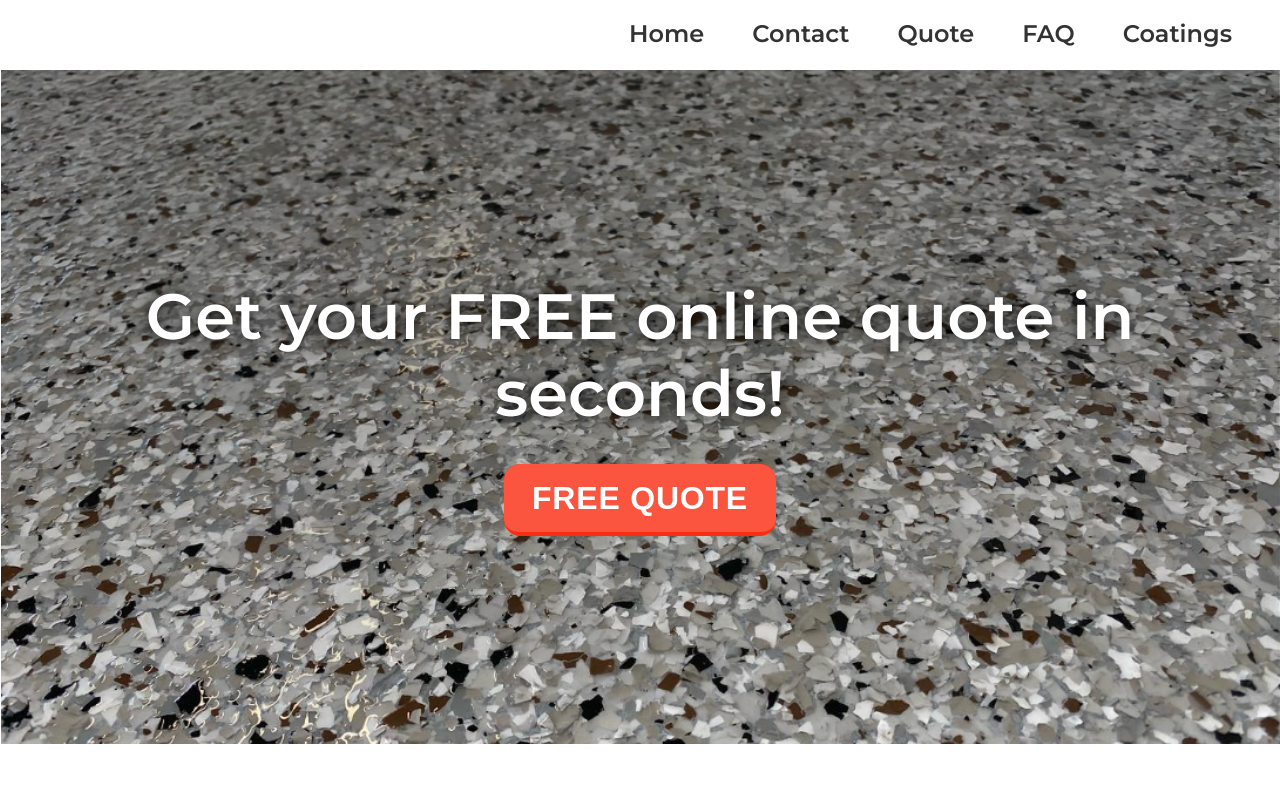
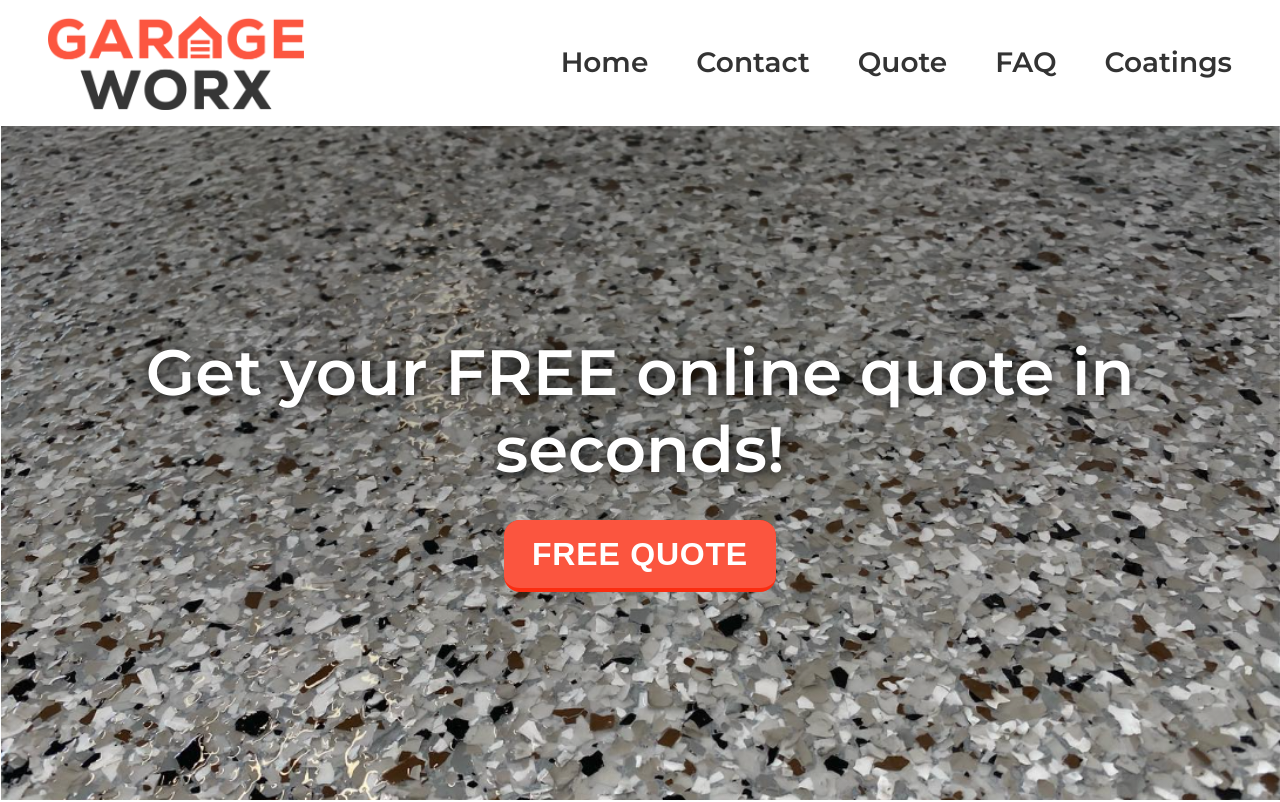
Before and after one commit to isaacruiz0/GarageWorx, a React (Create React App) app: page / in a window 1280 px wide. Shown: the top 802 px of the page. Built offline with nearby package versions, Linux system fonts and the light colour scheme.

Commit message:
set up logo for both mobile and desktop navbar

```diff
--- a/src/Minor_Components/Navbar/Navbar.jsx
+++ b/src/Minor_Components/Navbar/Navbar.jsx
@@ -4,6 +4,8 @@ import { HiX } from 'react-icons/hi';
 import { BiMenuAltRight } from 'react-icons/bi';
 import { motion } from "framer-motion"
 import './Navbar.scss'
+
+import navbarLogo from './navbarLogo.png'
 
 function NavBar() {
   const [navbar, setNavbar] = useState(false);
@@ -25,8 +27,9 @@ function NavBar() {
 
   return (
     <nav className={navbar ? 'navigationBar active' : 'navigationBar'}>
+        <img src={navbarLogo} alt="Garage Worx logo" className="navbarLogo" onClick={() => {navigate("/")}} />
         <ul className='navigationBar_ul--desktop'>
-          <li><a className='link' onClick={() => {navigate("/")}}k>Home</a></li>
+          <li><a className='link' onClick={() => {navigate("/")}}>Home</a></li>
           <li><a className='link' href='#contact'>Contact</a></li>
           <li><a className='link' onClick={() => {navigate("/Quote")}}>Quote</a></li>
           <li><a className='link' onClick={() => {navigate("/FAQ")}}>FAQ</a></li>
--- a/src/Minor_Components/Navbar/Navbar.scss
+++ b/src/Minor_Components/Navbar/Navbar.scss
@@ -6,14 +6,20 @@
         background-color: white;
         height: fit-content;
         display: flex;
-        justify-content: flex-end;
+        justify-content: space-between;
         position:sticky;
         top: 0;
         overflow: hidden;
         z-index: 5;
+        .navbarLogo{
+            max-width:40%;
+            user-select: none;
+            cursor: pointer;
+            padding: 1rem;
+        }
       }
       .navigationBar.active {
-          background-color: #F5F5F5;
+        filter: drop-shadow(0px 7.5px 4px rgba(0, 0, 0, 0.15));
       }
 
 .app_navbar-menu {
@@ -108,18 +114,24 @@
            display: none;
        }
        .navigationBar.navigationBar.active{
-           background-color: #F5F5F5;
+            filter: drop-shadow(0px 7.5px 4px rgba(0, 0, 0, 0.15));
        }
        .navigationBar{
             padding-top: 1rem;
             padding-bottom: 1rem;
             display: flex;
-            justify-content: flex-end;
+            justify-content: space-between;
             position:sticky;
             top: 0;
             overflow: hidden;
             z-index: 5;
             background-color: white;
+            .navbarLogo{
+                width:20%;
+                margin-left: 48px;
+                user-select: none;
+                cursor: pointer;
+            }
         .navigationBar_ul--desktop{
             width: fit-content;
             display: flex;
@@ -131,7 +143,7 @@
                 width: fit-content;
                 display: flex;
                 align-items: center;
-                font-size: 1.5rem;
+                font-size: 1.75rem;
                 a::after{
                     content: '';
                     height: 2px;
```
Also changed, not shown: src/Minor_Components/Navbar/navbarLogo.png (added).
